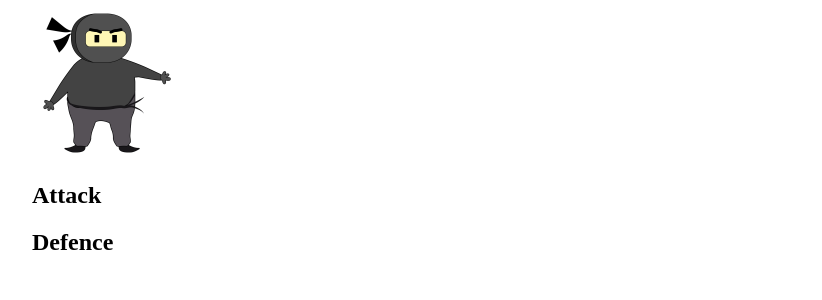
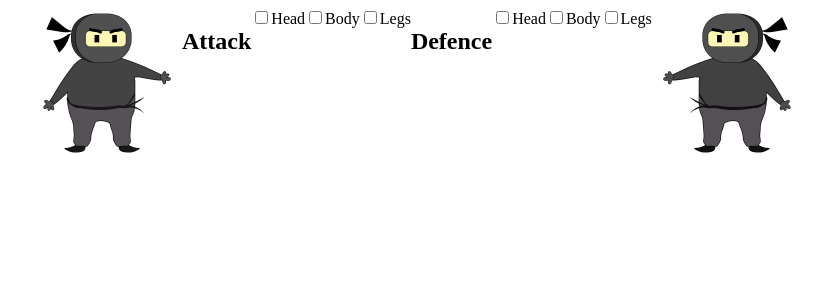
Before and after one commit to arkadiyshin/fighter, a React (Create React App) app in the folder client/: page / in a window 1280 px wide. Shown: the top 300 px of the page, without its empty margins (208-1030 px from the left). Built offline with nearby package versions, Linux system fonts and the light colour scheme.

Commit message:
continue fight

```diff
--- a/client/src/App.css
+++ b/client/src/App.css
@@ -39,3 +39,10 @@
 .flex{
   display: flex;
 }
+.flex2{
+  display: flex;
+}
+.checkbox{
+  display: flex;
+
+}
--- a/client/src/pages/Fight.js
+++ b/client/src/pages/Fight.js
@@ -1,17 +1,47 @@
 import React from 'react';
 import fighter from '../assets/images/fighter.png'
+import fighter2 from '../assets/images/reversefighter.png'
 import { FighterStyled } from './Fighter.styled';
+import '../App.css'
 
 export const Fight = ()=> {
     return(
         <>
-            <FighterStyled src={fighter} alt="" />
-            <div>
-                <div>
+
+            <div className='flex'>
+                <div className="flex2">
+                    <FighterStyled src={fighter} alt="" />
                     <h2>Attack</h2>
+                    <div className='checkbox'>
+                        <label>
+                            <input type="checkbox" name="Head"/>
+                            Head
+                        </label>
+                        <label>
+                            <input type="checkbox" name="Body"/>
+                            Body
+                        </label>
+                        <label>
+                            <input type="checkbox" name="Legs"/>
+                            Legs
+                        </label>
+                    </div>
                 </div>
-                <div>
+                <div className="flex2">
                     <h2>Defence</h2>
+                    <label>
+                        <input type="checkbox" name="Head"/>
+                        Head
+                    </label>
+                    <label>
+                        <input type="checkbox" name="Body"/>
+                        Body
+                    </label>
+                    <label>
+                        <input type="checkbox" name="Legs"/>
+                        Legs
+                    </label>
+                    <FighterStyled src={fighter2} alt="" />
                 </div>
             </div>
         </>
```
Also changed, not shown: client/src/assets/images/reversefighter.png (added).
